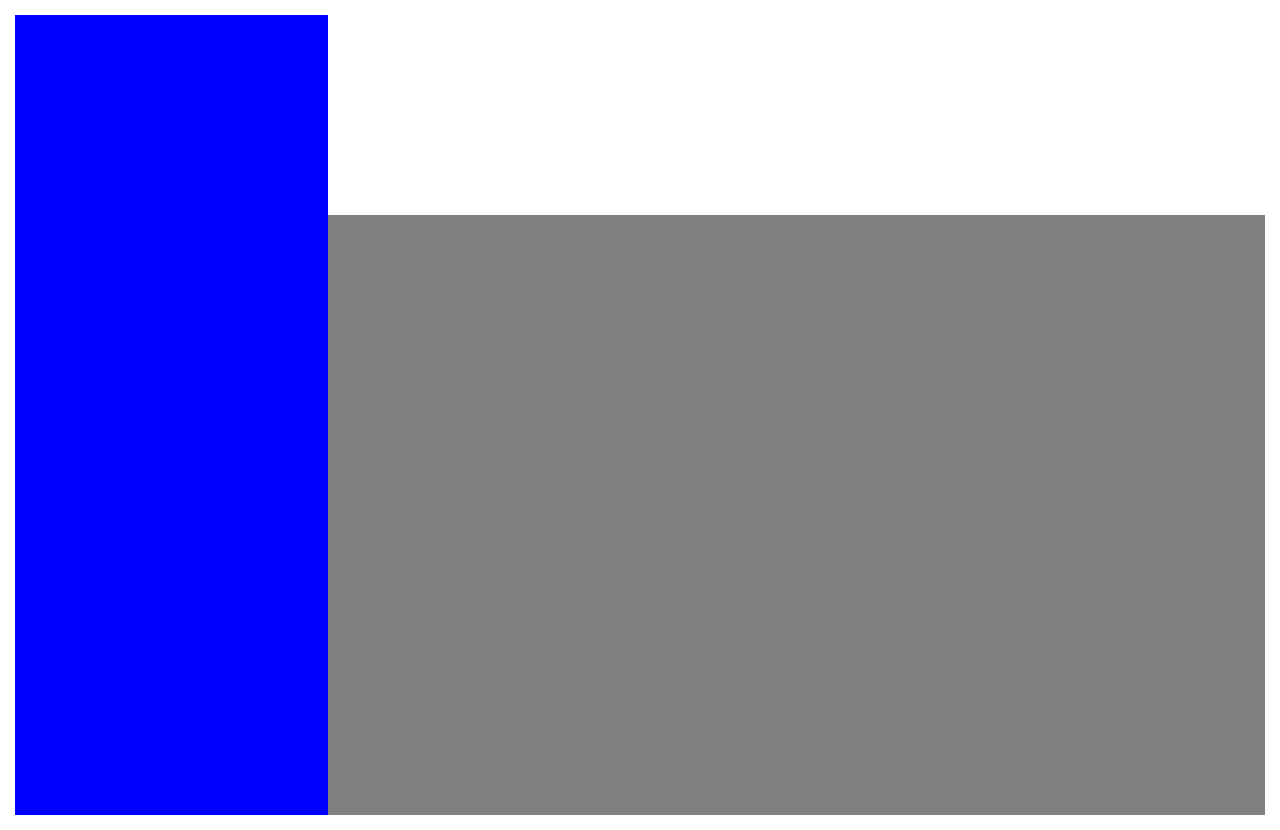
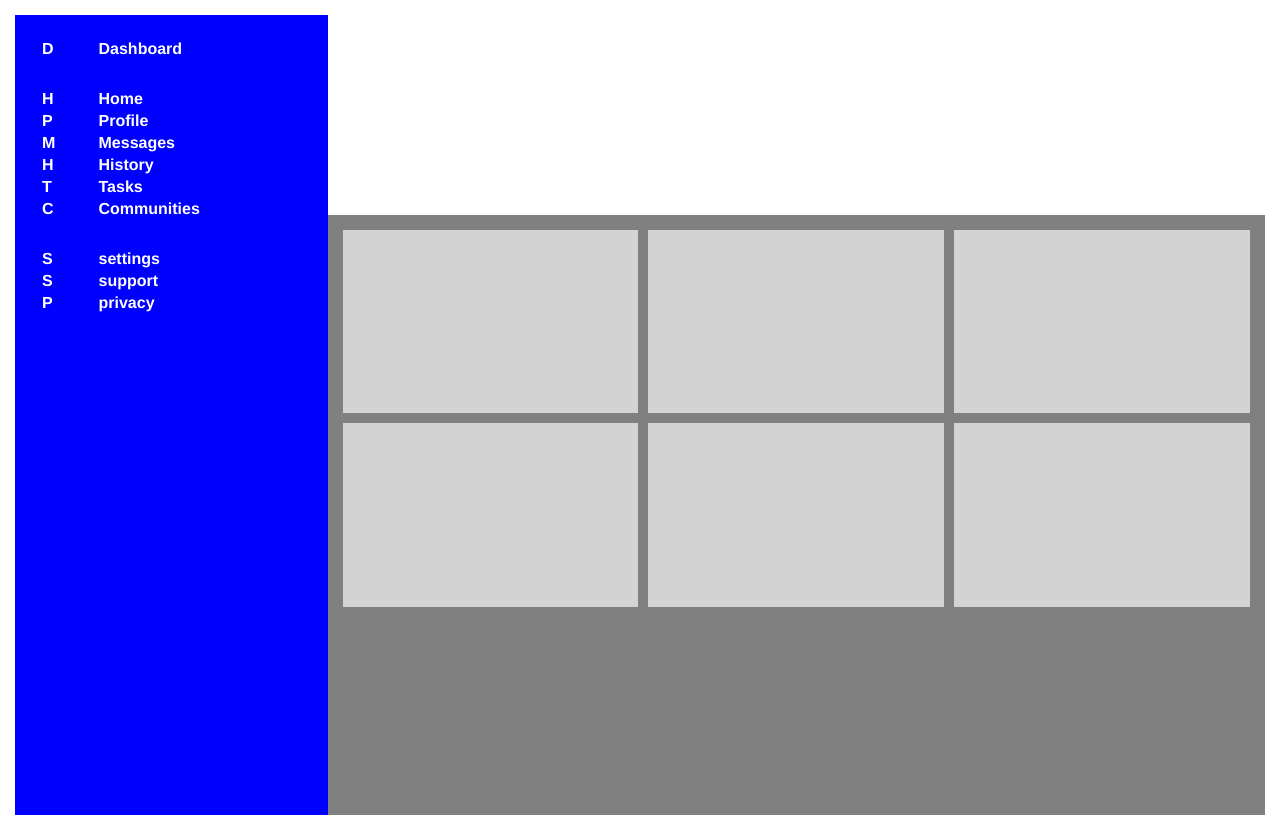
Before and after one commit to Inc0gnit076/adminDashboard, a plain HTML site: page index.html in a window 1280 px wide. Drawn offline with Linux system fonts and the light colour scheme.

Commit message:
complete side bar layout

```diff
--- a/index.html
+++ b/index.html
@@ -9,9 +9,41 @@
 </head>
 <body>
     <div class="website">
-        <div class="sidebar"></div>
+        <div class="sidebar">
+            <ul class="list2">
+                <li class="dash">Dashboard</li>
+                <li>Home</li>
+                <li>Profile</li>
+                <li>Messages</li>
+                <li>History</li>
+                <li>Tasks</li>
+                <li>Communities</li>
+                <li class="setting">settings</li>
+                <li>support</li>
+                <li>privacy</li>
+            </ul>
+            <ul class="list1">
+                <li class="dash">D</li>
+                <li>H</li>
+                <li>P</li>
+                <li>M</li>
+                <li>H</li>
+                <li>T</li>
+                <li>C</li>
+                <li class="setting">S</li>
+                <li>S</li>
+                <li>P</li>
+            </ul>
+        </div>
         <div class="header"></div>
-        <div class="main"></div>
+        <div class="main">
+            <div class="project"></div>
+            <div class="project"></div>
+            <div class="project"></div>
+            <div class="project"></div>
+            <div class="project"></div>
+            <div class="project"></div>
+        </div>
     </div>
 
 </body>
--- a/styles.css
+++ b/styles.css
@@ -1,7 +1,6 @@
 body, html {
     height: 100%;
     margin: 0;
-
   }
 
 .website{
@@ -15,6 +14,9 @@ body, html {
     background-color: blue;
     grid-column: 1;
     grid-row: 1 / 3;
+    display: grid;
+    grid-template-columns: 1fr 4fr;
+
 }
 .header {
     background-color: white;
@@ -24,6 +26,10 @@ body, html {
 .main {
     background-color: gray;
     grid-column: 2;
+    display: grid;
+    grid-template-columns: repeat(3 ,1fr);
+    grid-template-rows:repeat(3 , 1fr) ;
+    gap: 10px;
 }
 div {
     padding: 15px;
@@ -34,3 +40,32 @@ div {
 
 
   }
+  ul {
+    list-style: none;
+    padding: 10px;
+    margin-top: 0;
+  }
+  li {
+    font-size: 16px;
+    padding: 2px;
+
+  }
+  .list2 {
+    grid-column: 2;
+  }
+  .list1 {
+    grid-column: 1;
+    grid-row: 1;
+  }
+  .dash {
+    padding-bottom: 30px;
+    padding-top: 0;
+    margin-top: 0;
+  }
+  .setting{
+    padding-top: 30px;
+  }
+  .project{
+    background-color: lightgray;
+
+  }
```
